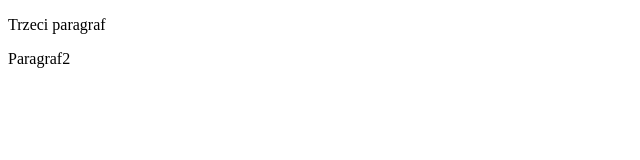
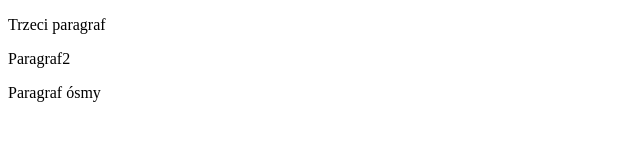
Before and after one commit to smykers/smykers.github.io, a plain HTML site: page index.html in a window 1280 px wide. Shown: the whole page, without its empty margins (0-640 px from the left). Drawn offline with Linux system fonts and the light colour scheme.

Commit message:
robie komita z vs code

```diff
--- a/index.html
+++ b/index.html
@@ -8,5 +8,7 @@
 
 	<p>Paragraf2</p>
 
+	<p>Paragraf ósmy</p>
+
 	</body>
 </html>
```
